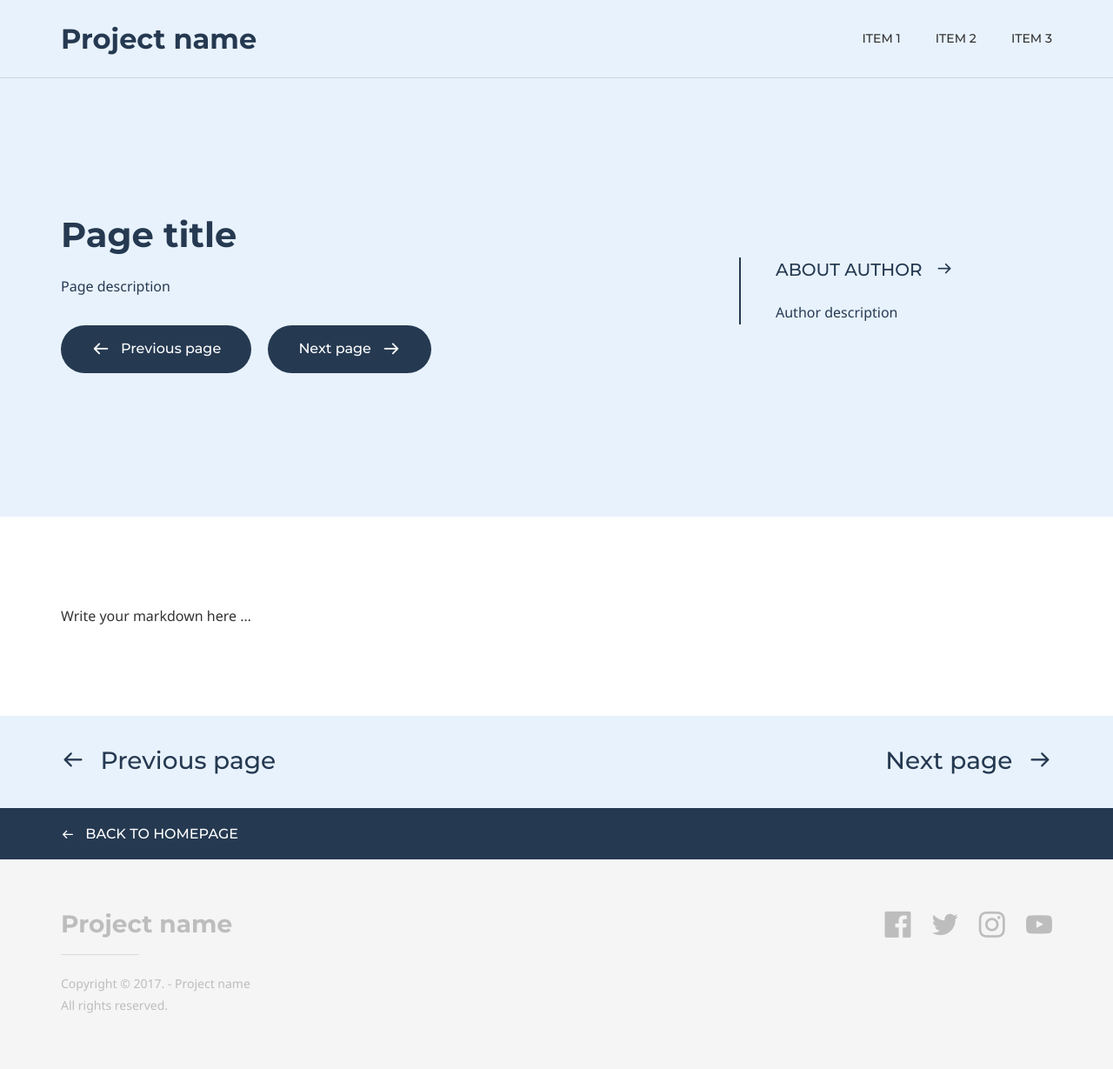
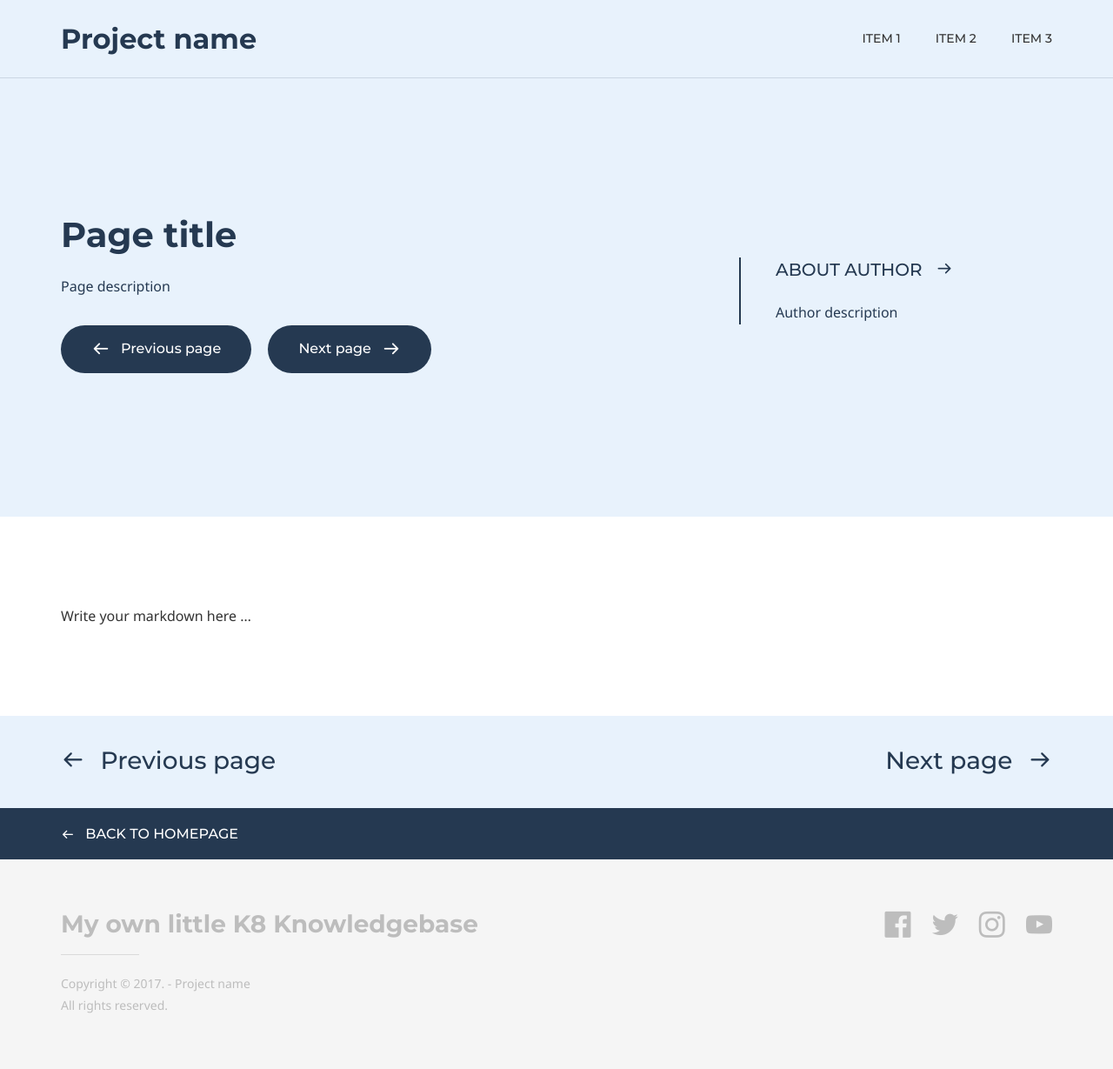
Before and after one commit to k8stuff/Some-K8-Stuff, a Jekyll site: the page built from default.md, in a window 1280 px wide. Shown: the whole page at 87% size. Built offline with Jekyll 4.4.1, drawn with Linux system fonts in a browser that asks for light colours; some web fonts are replaced.

Commit message:
Update _config.yml

```diff
--- a/_config.yml
+++ b/_config.yml
@@ -16,7 +16,7 @@ doks:
     footer:
         content:
             logo:
-                text: Project name
+                text: My own little K8 Knowledgebase
                 image:
             copyright: Copyright &copy; 2017. - Project name <br>All rights reserved.
         social_list:
```
